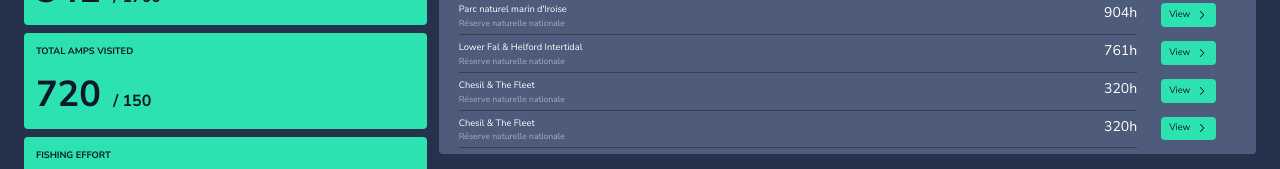
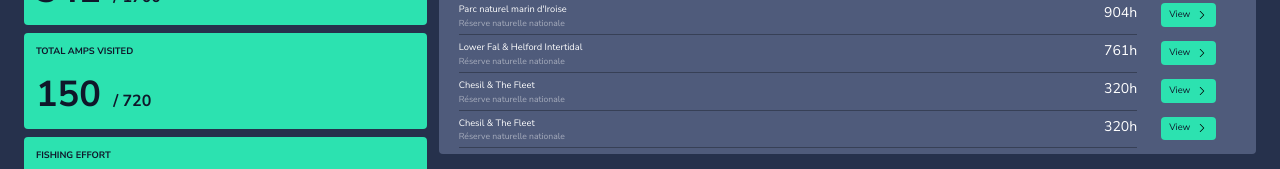
Before and after one commit to tanega/trailwatch-front-kickoff, a Next.js app: page /dashboard in a window 1280 px wide. Shown: the part 208-377 px from the top of the page. Built offline with nearby package versions, Linux system fonts and the light colour scheme.

Commit message:
fix: only display trajectories of tracked vessels

```diff
--- a/components/core/map/main-map.tsx
+++ b/components/core/map/main-map.tsx
@@ -71,7 +71,7 @@ type BartStation = {
 export default function CoreMap() {
   const { setTheme, theme } = useTheme()
 
-  const { viewState, setViewState, activePosition, setActivePosition } =
+  const { viewState, setViewState, activePosition, setActivePosition, trackedVesselMMSIs } =
     useMapStore((state) => state)
 
   // Use a piece of state that changes when `activePosition` changes to force re-render
@@ -80,7 +80,7 @@ export default function CoreMap() {
   useEffect(() => {
     // This will change the key of the layer, forcing it to re-render when `activePosition` changes
     setLayerKey((prevKey) => prevKey + 1)
-  }, [activePosition])
+  }, [activePosition, trackedVesselMMSIs])
 
   const latestPositions = new ScatterplotLayer<VesselPosition>({
     id: `vessels-latest-positions-${layerKey}`,
@@ -98,7 +98,7 @@ export default function CoreMap() {
     radiusMaxPixels: 25,
     radiusScale: 200,
     getFillColor: (d: VesselPosition) => {
-      return d.vessel_mmsi === activePosition?.vessel_mmsi
+      return d.vessel_mmsi === activePosition?.vessel_mmsi || trackedVesselMMSIs.includes(d.vessel_mmsi)
         ? [128, 16, 189, 210]
         : [16, 181, 16, 210]
     },
@@ -118,10 +118,10 @@ export default function CoreMap() {
     },
   })
 
-  const tracksByVesselAndVoyage =
-    new GeoJsonLayer<VesselVoyageTracksPropertiesType>({
+  const tracksByVesselAndVoyage = trackedVesselMMSIs.map(trackedVesselMMSI => {
+    return new GeoJsonLayer<VesselVoyageTracksPropertiesType>({
       id: "tracks_by_vessel_and_voyage",
-      data: `${process.env.NEXT_PUBLIC_VERCEL_URL ? process.env.NEXT_PUBLIC_VERCEL_URL : process.env.NEXT_PUBLIC_DOMAIN}/data/geometries/all_tracks_by_vessel_and_voyage.geo.json`,
+      data: `${process.env.NEXT_PUBLIC_VERCEL_URL ? process.env.NEXT_PUBLIC_VERCEL_URL : process.env.NEXT_PUBLIC_DOMAIN}/data/geometries/segments_by_vessel_mmsi/${trackedVesselMMSI}_segments.geo.json`,
       getFillColor: [160, 160, 180, 200],
       getLineColor: [135, 24, 245, 200],
       pickable: true,
@@ -135,6 +135,7 @@ export default function CoreMap() {
       getPointRadius: 4,
       getTextSize: 12,
     })
+  });
 
   const mesh_layer = new SimpleMeshLayer({
     id: "vessels-latest-positions-mesh",
@@ -149,7 +150,6 @@ export default function CoreMap() {
     // getColor: [255, 255, 255],
     // getOrientation: (d) => d.position_heading,
     data: "https://raw.githubusercontent.com/visgl/deck.gl-data/master/website/bart-stations.json",
-
     getColor: (d: BartStation) => [Math.sqrt(d.exits), 140, 0],
     getOrientation: (d: BartStation) => [0, Math.random() * 180, 0],
     getPosition: (d: BartStation) => d.coordinates,
--- a/components/dashboard/dashboard-overview.tsx
+++ b/components/dashboard/dashboard-overview.tsx
@@ -37,8 +37,8 @@ export default function DashboardOverview() {
             />
             <KPICard
               title="Total AMPs visited"
-              kpiValue={totalAmps}
-              totalValue={totalAmpsVisited}
+              kpiValue={totalAmpsVisited}
+              totalValue={totalAmps}
             />
             <KPICard
               title="Fishing effort"
```
